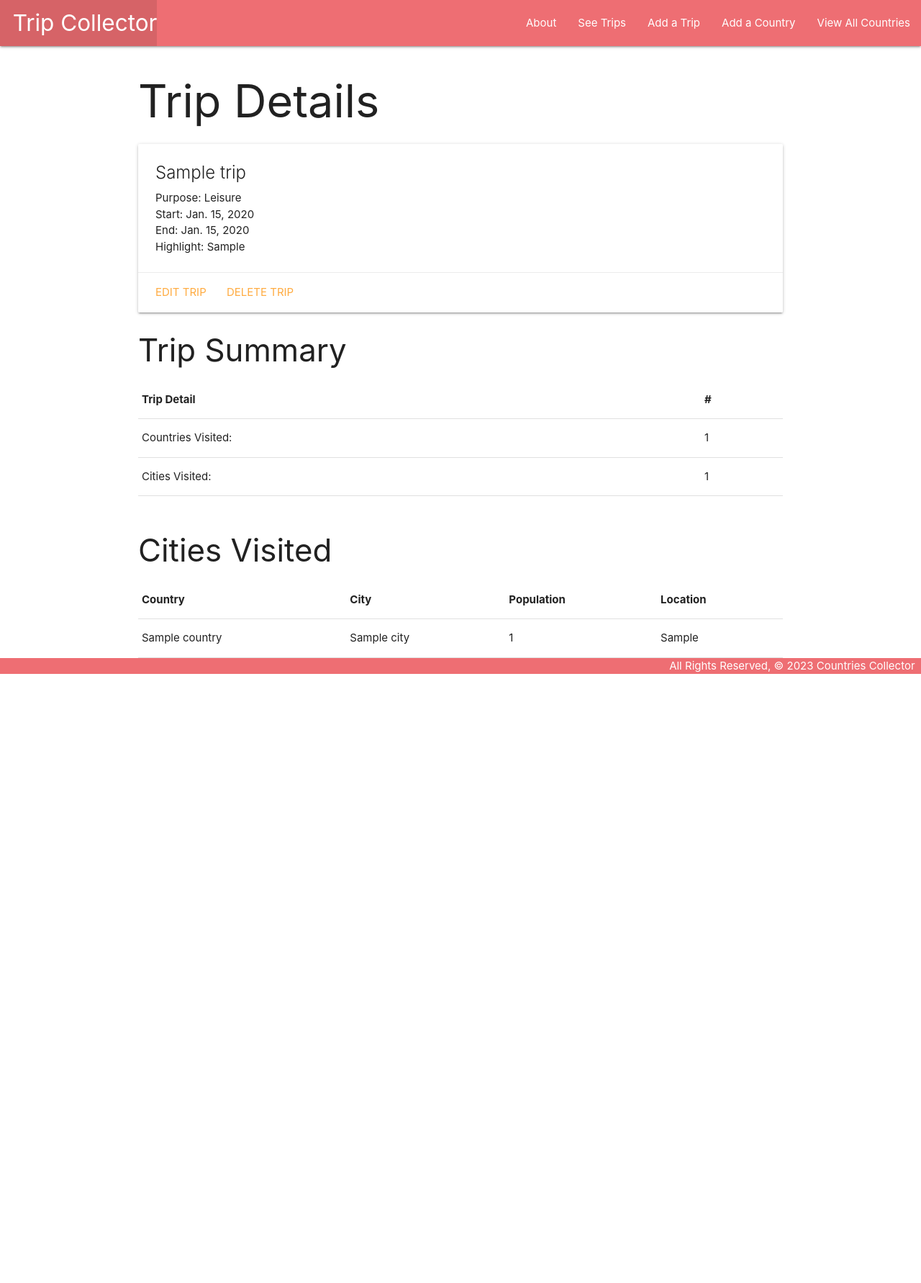
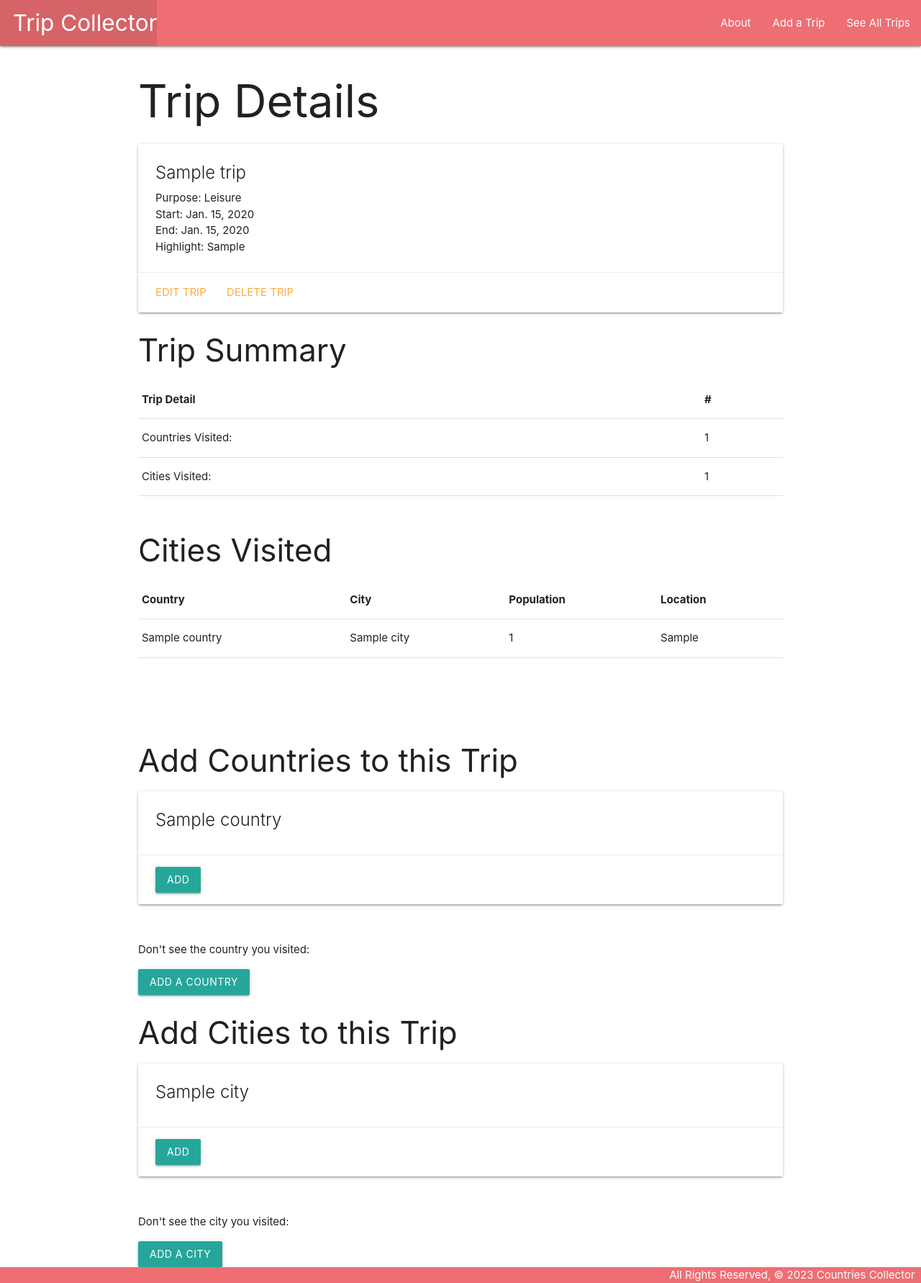
Before and after one commit to marcuswonder/countrycollector, a Django app: page /trips/1/ in a window 1280 px wide. Shown: the whole page at 72% size. Before the commit the page ends 936 px from the top, so only its background shows below. Run offline with Django 4.2, Linux system fonts and the light colour scheme; tables that the repository leaves empty hold one stand-in row (values such as "Sample post").

Commit message:
CreateView for Country button created on Trip Details page. CreateView created for City but will need to be a form if can't resolve drop-down for M:M relationships.

```diff
--- a/main_app/templates/base.html
+++ b/main_app/templates/base.html
@@ -20,10 +20,8 @@
         </ul>
         <ul class="right">
           <li><a href="{% url 'about' %}">About</a></li>
-          <li><a href="{% url 'trips_index' %}">See Trips</a></li>
           <li><a href="{% url 'new_trip' %}">Add a Trip</a></li>
-          <li><a href="{% url 'countries_create' %}">Add a Country</a></li>
-          <li><a href="{% url 'countries_index' %}">View All Countries</a></li>
+          <li><a href="{% url 'trips_index' %}">See All Trips</a></li>
         </ul>
       </div>
     </nav>
--- a/main_app/templates/trips/detail.html
+++ b/main_app/templates/trips/detail.html
@@ -19,6 +19,7 @@
 
 <div>
     <h3>Trip Summary</h3>
+    {% if trip.countries.count %}
         <table>
             <tr>
                 <th>Trip Detail</th>
@@ -33,12 +34,14 @@
                 <td>{{ trip.cities.all.count }}</td>
             </tr>
         </table>
+    {% else %}
+        <p>No countries or cities listed in this trip! Add some below</p>
+    {% endif %}
 </div>
-
 <br>
 
-<div>
 <h3>Cities Visited</h3>
+    {% if trip.cities.count %}
         <table>
             <tr>
                 <th>Country</th>
@@ -55,9 +58,66 @@
                 {% endfor %}
             </tr>
         </table>
+    {% else %}
+        <p>No cities listed in this trip! Add some below</p>
+    {% endif %}
 </div>
+<br>
+<br>
+<br>
+<br>
+<div class="col s6">
+    <h3>Add Countries to this Trip</h3>
+    {% if countries.count %}
+      {% for country in countries.all %}
+        <div class="card">
+          <div class="card-content">
+            <span class="card-title">
+              {{ country.name }}
+            </span>
+          </div>
+          <div class="card-action">
+            <form action="{% url 'assoc_country' trip.id country.id %}" method="POST">
+              {% csrf_token %}
+              <button type="submit" class="btn">Add</button>
+            </form>
+          </div>
+        </div>
+      {% endfor %}
+    {% else %}
+    <h5>{{trip.name}} Already includes All Countries Available</h5>
+    {% endif %}
+<br>
+<p>Don't see the country you visited: </p><a class="btn" href="{% url 'countries_create' %}">Add a Country</a>
 
 
+
+<div>
+
+<div class="col s6">
+    <h3>Add Cities to this Trip</h3>
+    {% if cities.count %}
+      {% for city in cities.all %}
+        <div class="card">
+          <div class="card-content">
+            <span class="card-title">
+              {{ city.name }}
+            </span>
+          </div>
+          <div class="card-action">
+            <form action="{% url 'assoc_city' trip.id city.id %}" method="POST">
+              {% csrf_token %}
+              <button type="submit" class="btn">Add</button>
+            </form>
+          </div>
+        </div>
+      {% endfor %}
+    {% else %}
+    <h5>{{trip.name}} Already includes All Cities Available</h5>
+    {% endif %}
+<br>
+
+<p>Don't see the city you visited: </p><a class="btn" href="{% url 'cities_create' %}">Add a City</a>
 
 
 
--- a/main_app/urls.py
+++ b/main_app/urls.py
@@ -9,9 +9,12 @@ urlpatterns = [
     path('countries/<int:country_id>/', views.countries_detail, name='detail'),
     path('trips/<int:trip_id>/', views.trips_detail, name='detail'),
     path('countries/create/', views.CountryCreate.as_view(), name='countries_create'),
+    path('cities/create/', views.CityCreate.as_view(), name='cities_create'),
     path('trips/new/', views.new_trip, name='new_trip'),
     path('countries/<int:pk>/update/', views.CountryUpdate.as_view(), name='countries_update'),
+    path('trips/<int:trip_id>/assoc_country/<int:country_id>/', views.assoc_country, name='assoc_country'),
     path('trips/<int:pk>/update/', views.TripUpdate.as_view(), name='trips_update'),
+    path('trips/<int:trip_id>/assoc_city/<int:city_id>/', views.assoc_city, name='assoc_city'),
     path('countries/<int:pk>/delete/', views.CountryDelete.as_view(), name='countries_delete'),
     path('trips/<int:pk>/delete/', views.TripDelete.as_view(), name='trips_delete'),
     path('trips/new', views.add_trip, name='add_trip'),
--- a/main_app/views.py
+++ b/main_app/views.py
@@ -1,6 +1,6 @@
 from django.shortcuts import render, redirect
 from django.views.generic.edit import CreateView, UpdateView, DeleteView
-from .models import Country, Trip
+from .models import Country, Trip, City
 from .forms import TripForm
 
 
@@ -30,8 +30,12 @@ def countries_detail(request, country_id):
 
 def trips_detail(request, trip_id):
   trip = Trip.objects.get(id=trip_id)
+  countries = Country.objects.all()
+  cities = City.objects.all()
   return render(request, 'trips/detail.html', {
     'trip': trip,
+    'countries': countries,
+    'cities': cities
   })
 
 class CountryCreate(CreateView):
@@ -40,6 +44,10 @@ class CountryCreate(CreateView):
 
 class TripCreate(CreateView):
   model = Trip
+  fields = '__all__'
+
+class CityCreate(CreateView):
+  model = City
   fields = '__all__'
 
 class CountryUpdate(UpdateView):
@@ -63,10 +71,20 @@ def add_trip(request):
   if form.is_valid():
     new_trip = form.save()
     trip_id = new_trip.id
-  return redirect('detail', trip_id=trip_id)
+    countries = Country.objects.all()
+    cities = City.objects.all()
+  return redirect('detail', trip_id=trip_id, countries=countries, cities=cities)
 
 def new_trip(request):
   trip_form = TripForm()
   return render(request, 'trips/add.html', {
     'trip_form': trip_form
   })
+
+def assoc_country(request, trip_id, country_id):
+    Trip.objects.get(id=trip_id).countries.add(country_id)
+    return redirect('detail', trip_id=trip_id)
+
+def assoc_city(request, trip_id, city_id):
+    Trip.objects.get(id=trip_id).cities.add(city_id)
+    return redirect('detail', trip_id=trip_id)
```
Also changed, not shown: main_app/templates/main_app/city_form.html (added, +16 -0 lines), main_app/templates/main_app/city_confirm_delete.html (added). Lines whose indentation alone changed are shown as unchanged.
